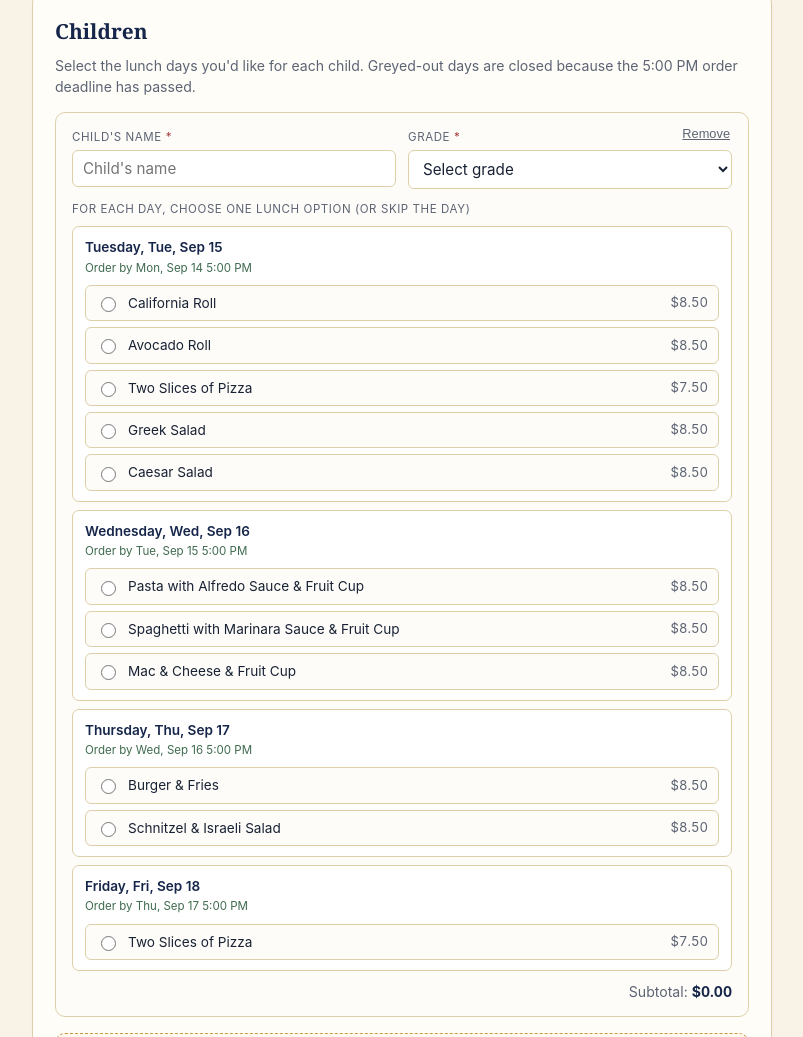
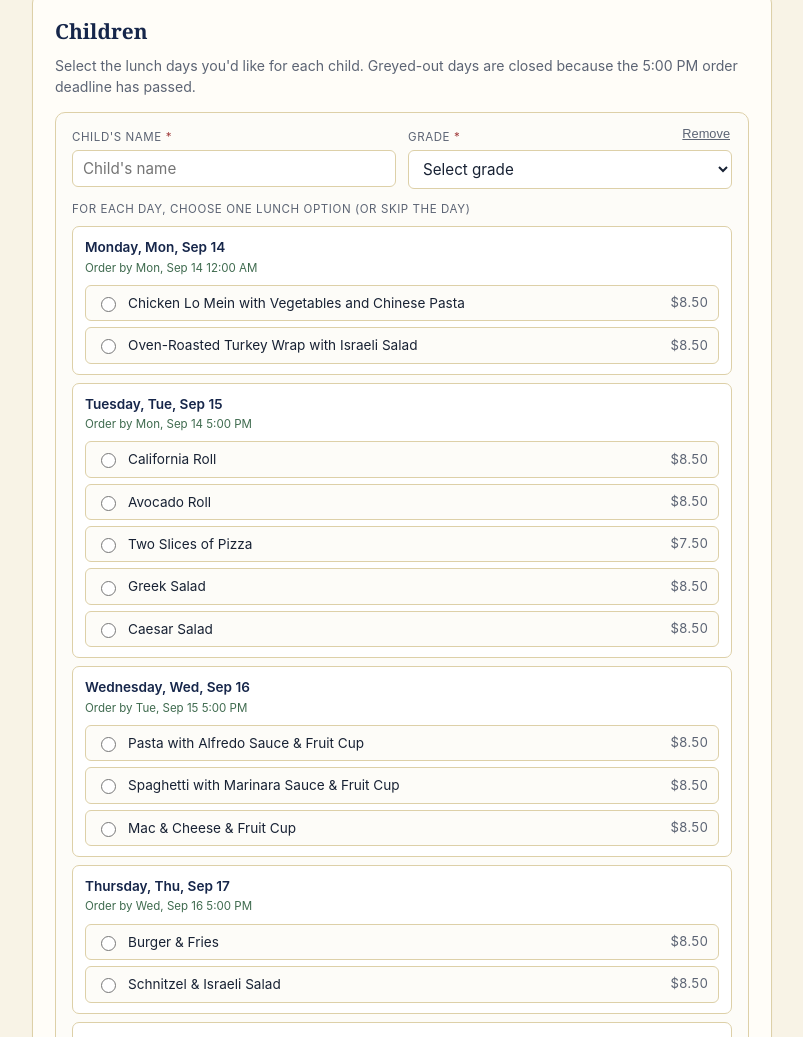
Before and after one commit to LandowJewishAcademy/lja-lunch-clean, a website: page lja-lunch-square-clean/index.html in a window 1280 px wide. Shown: the part 1527-2564 px from the top of the page, without its empty margins (238-1041 px from the left). Drawn offline with Linux system fonts and the light colour scheme.

Commit message:
Add files via upload

```diff
--- a/lja-lunch-square-clean/index.html
+++ b/lja-lunch-square-clean/index.html
@@ -883,6 +883,14 @@
     return new Date() < d.deadline;
   }
 
+  // One-time deadline extensions — must match DEADLINE_EXTENSIONS in
+  // netlify/functions/_shared/schoolCalendar.mjs exactly, or the form
+  // will show a day as orderable right up until the backend silently
+  // rejects it (or vice versa). Remove the line once no longer needed.
+  const DEADLINE_EXTENSIONS = {
+    "2026-09-14": { hour: 0 }, // 2-day holiday right before this Monday left parents no normal day to order — extended to midnight (added Sep 13, 2026)
+  };
+
   // Build the final list of orderable days: weekdays in the current
   // automatic window, minus holidays/no-school days, each with its menu
   // item, price, and deadline (day before at 5:00 PM). Openness is checked
@@ -894,11 +902,17 @@
       const id = isoDate(lunchDate);
       if (OFF_DATES.has(id)) return;
       const menu = MENU_BY_WEEKDAY[lunchDate.getDay()];
-      const dayBefore = new Date(lunchDate);
-      dayBefore.setDate(dayBefore.getDate() - 1);
-      const deadline = easternWallTimeToUTC(
-        dayBefore.getFullYear(), dayBefore.getMonth() + 1, dayBefore.getDate(), DEADLINE_HOUR, 0, 0
-      );
+      let deadline;
+      const extension = DEADLINE_EXTENSIONS[id];
+      if (extension) {
+        deadline = easternWallTimeToUTC(lunchDate.getFullYear(), lunchDate.getMonth() + 1, lunchDate.getDate(), extension.hour, 0, 0);
+      } else {
+        const dayBefore = new Date(lunchDate);
+        dayBefore.setDate(dayBefore.getDate() - 1);
+        deadline = easternWallTimeToUTC(
+          dayBefore.getFullYear(), dayBefore.getMonth() + 1, dayBefore.getDate(), DEADLINE_HOUR, 0, 0
+        );
+      }
       days.push({
         id,
         date: lunchDate,
```
Also changed, not shown: lja-lunch-square-clean/netlify/functions/_shared/schoolCalendar.mjs (+17 -0 lines).
